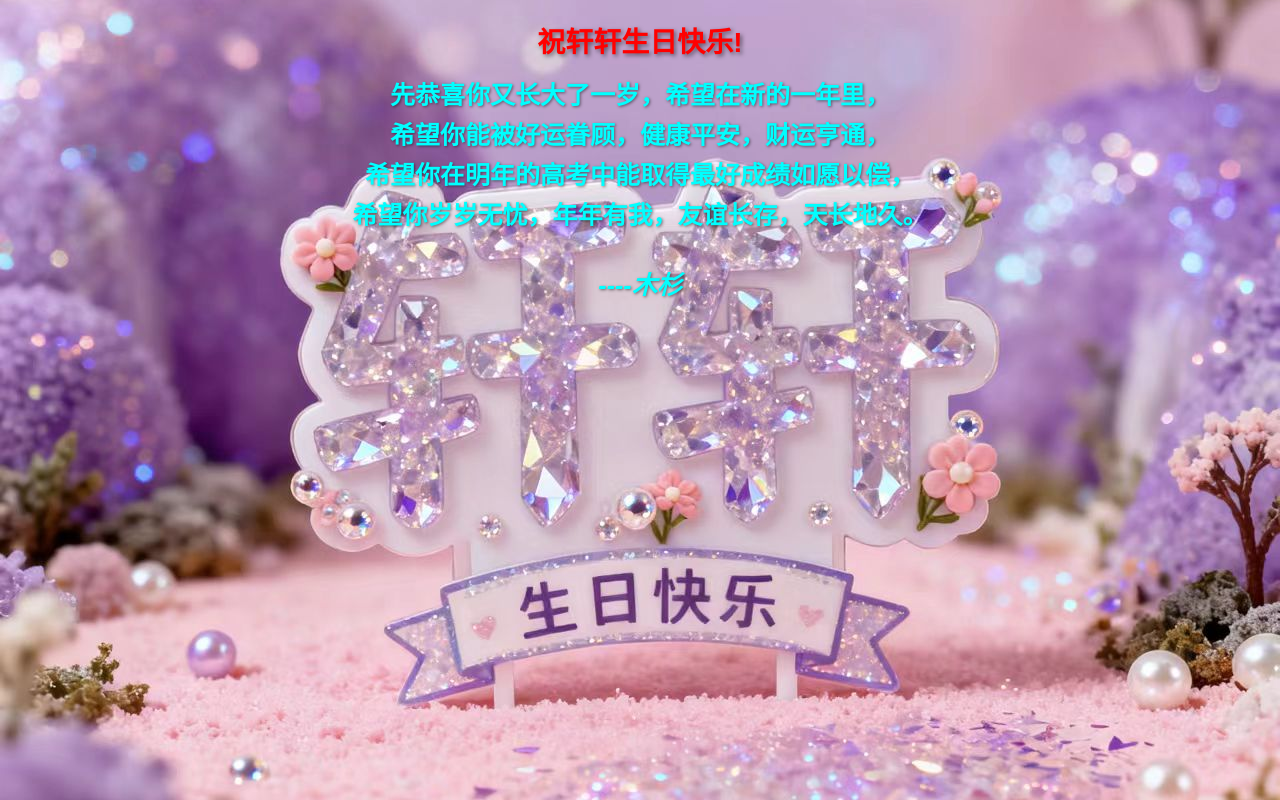
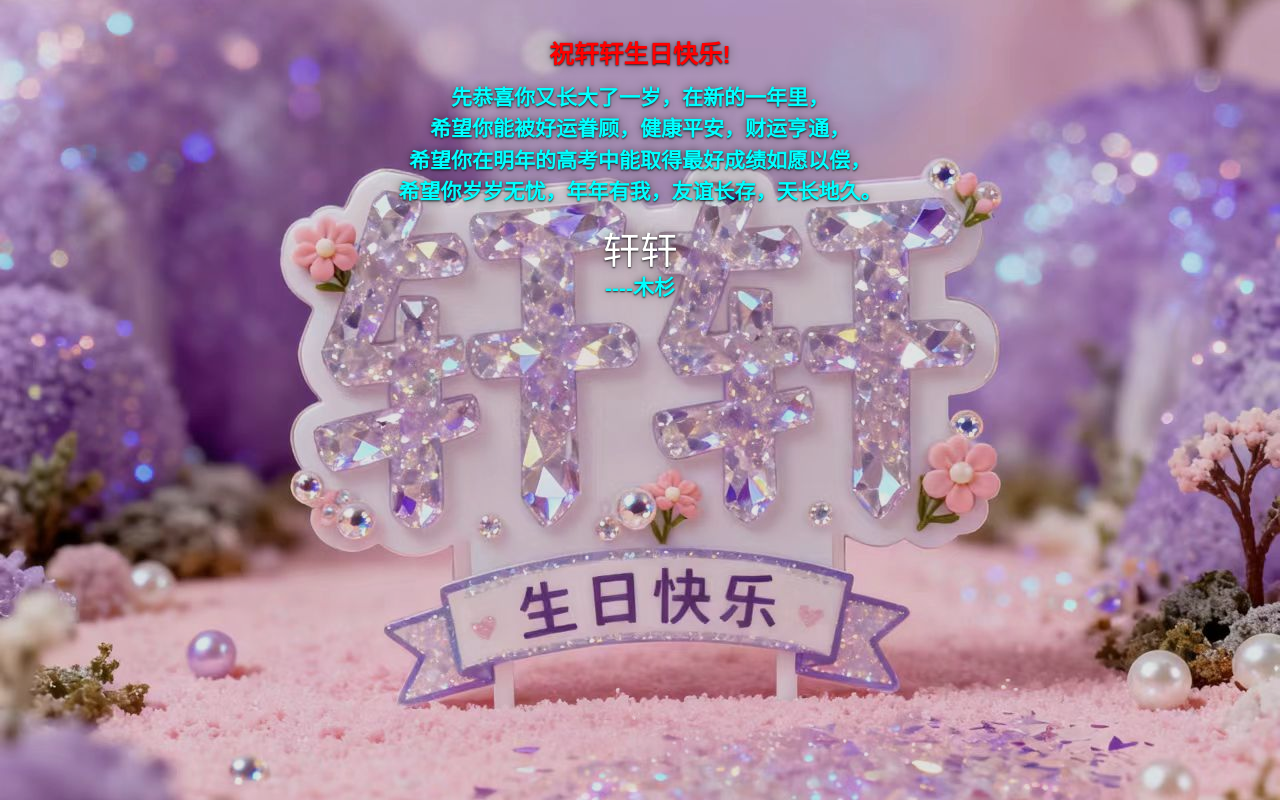
Before and after one commit to xuehuda/xuanbb, a plain HTML site: page index.html in a window 1280 px wide. Drawn offline with Linux system fonts and the light colour scheme.

Commit message:
Add files via upload

```diff
--- a/index.html
+++ b/index.html
@@ -5,71 +5,114 @@
     <meta name="viewport" content="width=device-width, initial-scale=1.0, user-scalable=no">
     <title>轩生日快乐</title>
     <style>
-        /* 重置默认样式 */
-        * {
-            margin: 0;
-            padding: 0;
-            box-sizing: border-box;
+        * { margin: 0; padding: 0; box-sizing: border-box; }
+
+        .bg-container {
+            position: fixed; top: 0; left: 0; width: 100vw; height: 100vh;
+            background-image: url('image/xuan.jpg');
+            background-size: cover; background-position: center; background-repeat: no-repeat;
+            z-index: -1;
         }
+
+        .bg-container::after {
+            content: ''; position: absolute; top: 0; left: 0; width: 100%; height: 100%;
+            background-color: rgba(0,0,0,0.1); /* 保持背景提亮效果 */
+        }
+
         body {
-            background-image: url('image/xuan.jpg');
-            background-repeat: no-repeat;
-            background-size: cover;
-            background-attachment: fixed;
-            background-position: center center;
             font-family: "微软雅黑", sans-serif;
-            overflow: hidden;
+            background-color: #f0f0f0;
+            overflow-x: hidden;
+            min-height: 100vh;
         }
-        #fireworkCanvas {
-            position: fixed;
-            top: 0;
-            left: 0;
-            z-index: 1;
-            pointer-events: none;
+
+        .content-main {
+            position: relative; z-index: 1;
+            color: white;
+            text-align: center;
+            min-height: 100vh;
+            display: flex;
+            flex-direction: column;
+            justify-content: flex-start;
+            align-items: center;
+            padding: 40px 20px;
+            width: 100%;
         }
-        main.content-main {
-            position: relative;
-            z-index: 2;
-            color: white;
-            padding: 20px;
-            text-align: center;
-            pointer-events: none;
+
+        html { font-size: 15px; } /* 根字体从14px上调至15px，奠定增大基础 */
+
+        h1, h2, h3, .name {
+            text-shadow:
+                0 1px 2px rgba(0,0,0,0.8),
+                0 0 10px rgba(0,0,0,0.5); /* 保留阴影确保可读性 */
         }
+
         h1 {
             color: red;
-            font-size: 28px;
-            margin-bottom: 15px;
-            text-shadow: 2px 2px 4px rgba(0,0,0,0.5);
-        }
-        h2, h3 {
-            font-size: 25px;
-            margin-bottom: 10px;
-            color: aqua;
-            text-shadow: 1px 1px 3px rgba(0,0,0,0.5);
-            line-height: 1.6;
-        }
-        h3 {
-            font-style: italic;
-            margin-top: 30px;
+            font-size: 1.65rem; /* 原1.5rem，增大一号 */
+            margin-bottom: 12px;
+            line-height: 1.2;
         }
 
+        h2, h3 {
+            font-size: 1.4rem; /* 原1.25rem，增大一号 */
+            margin-bottom: 8px;
+            color: aqua;
+            line-height: 1.5;
+        }
+
+        .name {
+            font-size: 2.5rem; /* 原2.2rem，增大一号 */
+            margin-top: 15px;
+            line-height: 1.1;
+        }
+
+        /* 文字渐入动画 */
+        .content-main > * {
+            opacity: 0;
+            transform: translateY(20px);
+            animation: fadeIn 0.8s forwards;
+        }
+
+        h1 { animation-delay: 0.3s; }
+        h2 { animation-delay: 0.6s; }
+        .name { animation-delay: 0.9s; }
+        h3 { animation-delay: 1.2s; }
+
+        @keyframes fadeIn {
+            to {
+                opacity: 1;
+                transform: translateY(0);
+            }
+        }
+
+        /* 响应式适配（同步增大） */
         @media (max-width: 768px) {
-            h1 { font-size: 1.8rem; }
-            h2 { font-size: 1.2rem; }
-            h3 { font-size: 1rem; }
+            html { font-size: 13px; }
+            .content-main { padding: 30px 15px; }
+            .name { font-size: 2.1rem; }
+        }
+
+        @media (max-width: 480px) {
+            html { font-size: 11px; }
+            .content-main { padding: 20px 10px; }
+            .name { font-size: 1.8rem; }
         }
     </style>
 </head>
 <body>
-    <canvas id="fireworkCanvas"></canvas>
+    <div class="bg-container"></div>
 
     <main class="content-main">
         <h1>祝轩轩生日快乐!</h1>
         <h2>
-            先恭喜你又长大了一岁，希望在新的一年里，<br>
+            先恭喜你又长大了一岁，在新的一年里，<br>
             希望你能被好运眷顾，健康平安，财运亨通，<br>
             希望你在明年的高考中能取得最好成绩如愿以偿，<br>
             希望你岁岁无忧，年年有我，友谊长存，天长地久。
         </h2>
+        <div class="name">轩轩</div>
         <h3>----木杉</h3>
     </main>
+</body>
+</html>
```
